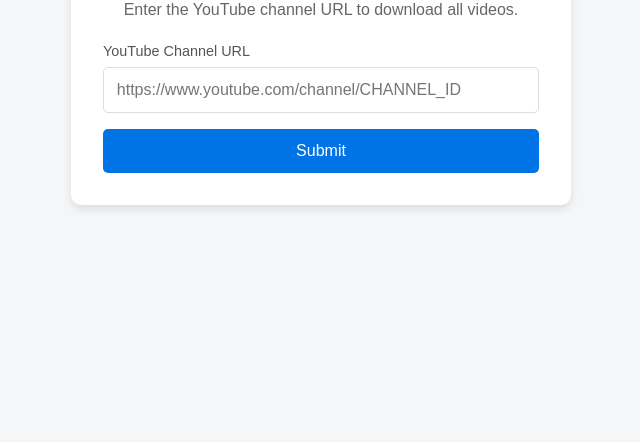
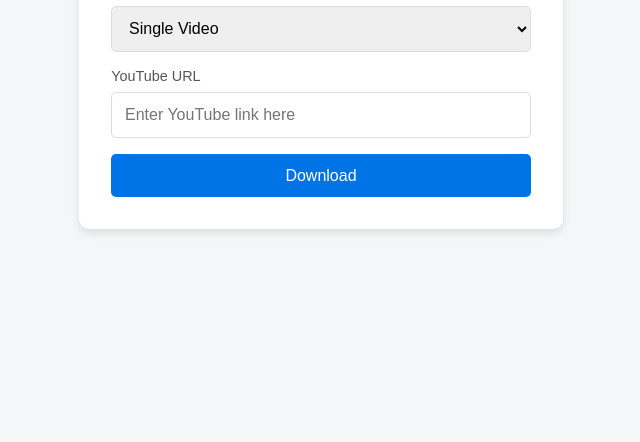
Before and after one commit to p-v-srinag/Youtube-downloader, a plain HTML site: page project 1/index.html in a window 1280 px wide. Shown: the part 358-800 px from the top of the page, without its empty margins (319-959 px from the left). Drawn offline with Linux system fonts and the light colour scheme.

Commit message:
index.html

```diff
--- a/project 1/index.html
+++ b/project 1/index.html
@@ -3,134 +3,65 @@
 <head>
     <meta charset="UTF-8">
     <meta name="viewport" content="width=device-width, initial-scale=1.0">
-    <title>YouTube Channel Downloader</title>
-
-
-    <link rel="icon" type="image/png" href="https://files.oaiusercontent.com/file-fsF9rKXh0Fq6jUZOghAI5pAJ?se=2024-10-28T05%3A03%3A13Z&sp=r&sv=2024-08-04&sr=b&rscc=max-age%3D604800%2C%20immutable%2C%20private&rscd=attachment%3B%20filename%3D5adf8d72-dfb7-4547-ba45-9069735f3ede.webp&sig=4wgyl8AjZMlQFrKbZKEYWuMxzGBiOtSbDUxnp6BOQv4%3D">
-
+    <title>YouTube Downloader</title>
+    <link rel="icon" type="image/png" href="favicon.png">
     <style>
-        /* Basic CSS Reset */
-        * {
-            margin: 0;
-            padding: 0;
-            box-sizing: border-box;
-        }
-
-        body {
-            display: flex;
-            align-items: center;
-            justify-content: center;
-            min-height: 100vh;
-            font-family: Arial, sans-serif;
-            background-color: #f4f6f8;
-            color: #333;
-        }
-
-        .container {
-            background-color: #fff;
-            padding: 2rem;
-            width: 100%;
-            max-width: 500px;
-            border-radius: 10px;
-            box-shadow: 0 4px 8px rgba(0, 0, 0, 0.1);
-            text-align: center;
-        }
-
-        h1 {
-            color: #0073e6;
-            margin-bottom: 1rem;
-        }
-
-        p {
-            font-size: 1rem;
-            color: #666;
-            margin-bottom: 1.5rem;
-        }
-
-        .form-group {
-            margin-bottom: 1rem;
-        }
-
-        .form-group label {
-            font-size: 0.9rem;
-            color: #555;
-            display: block;
-            margin-bottom: 0.5rem;
-            text-align: left;
-        }
-
-        .form-group input[type="url"] {
-            width: 100%;
-            padding: 0.8rem;
-            font-size: 1rem;
-            border: 1px solid #ddd;
-            border-radius: 5px;
-            outline: none;
-            transition: border 0.3s;
-        }
-
-        .form-group input[type="url"]:focus {
-            border-color: #0073e6;
-        }
-
-        .submit-btn {
-            display: inline-block;
-            width: 100%;
-            padding: 0.8rem;
-            background-color: #0073e6;
-            color: #fff;
-            border: none;
-            border-radius: 5px;
-            font-size: 1rem;
-            cursor: pointer;
-            transition: background-color 0.3s;
-        }
-
-        .submit-btn:hover {
-            background-color: #005bb5;
-        }
-
-        .error {
-            color: red;
-            font-size: 0.9rem;
-            margin-top: 0.5rem;
-        }
+        /* CSS Reset */
+        * { margin: 0; padding: 0; box-sizing: border-box; }
+        body { display: flex; align-items: center; justify-content: center; min-height: 100vh; font-family: Arial, sans-serif; background-color: #f4f6f8; color: #333; }
+        .container { background-color: #fff; padding: 2rem; max-width: 500px; border-radius: 10px; box-shadow: 0 4px 8px rgba(0, 0, 0, 0.1); text-align: center; }
+        h1 { color: #0073e6; margin-bottom: 1rem; }
+        p { font-size: 1rem; color: #666; margin-bottom: 1.5rem; }
+        .form-group { margin-bottom: 1rem; text-align: left; }
+        .form-group label { font-size: 0.9rem; color: #555; display: block; margin-bottom: 0.5rem; }
+        .form-group select, .form-group input[type="url"] { width: 100%; padding: 0.8rem; font-size: 1rem; border: 1px solid #ddd; border-radius: 5px; outline: none; transition: border 0.3s; }
+        .submit-btn { display: inline-block; width: 100%; padding: 0.8rem; background-color: #0073e6; color: #fff; border: none; border-radius: 5px; font-size: 1rem; cursor: pointer; transition: background-color 0.3s; }
+        .submit-btn:hover { background-color: #005bb5; }
+        .error { color: red; font-size: 0.9rem; margin-top: 0.5rem; }
     </style>
 </head>
 <body>
     <div class="container">
-        <h1>Download YouTube Channel Videos</h1>
-        <p>Enter the YouTube channel URL to download all videos.</p>
+        <h1>YouTube Video Downloader</h1>
+        <p>Choose download type and enter the URL below.</p>
 
         <div class="form-group">
-            <label for="channelUrl">YouTube Channel URL</label>
-            <input type="url" id="channelUrl" placeholder="https://www.youtube.com/channel/CHANNEL_ID" required>
+            <label for="downloadType">Download Type</label>
+            <select id="downloadType">
+                <option value="video">Single Video</option>
+                <option value="playlist">Playlist</option>
+                <option value="channel">Channel</option>
+            </select>
+        </div>
+
+        <div class="form-group">
+            <label for="channelUrl">YouTube URL</label>
+            <input type="url" id="channelUrl" placeholder="Enter YouTube link here" required>
             <div class="error" id="error"></div>
         </div>
 
-        <button class="submit-btn" onclick="processUrl()">Submit</button>
+        <button class="submit-btn" onclick="processUrl()">Download</button>
     </div>
 
     <script>
         function processUrl() {
             const channelUrl = document.getElementById('channelUrl').value;
+            const downloadType = document.getElementById('downloadType').value;
             const errorDiv = document.getElementById('error');
             errorDiv.textContent = '';
 
             // Send a POST request to the backend server
             fetch('http://127.0.0.1:5000/download', {
                 method: 'POST',
-                headers: {
-                    'Content-Type': 'application/json'
-                },
-                body: JSON.stringify({ channelUrl: channelUrl })
+                headers: { 'Content-Type': 'application/json' },
+                body: JSON.stringify({ channelUrl: channelUrl, downloadType: downloadType })
             })
             .then(response => response.json())
             .then(data => {
                 if (data.error) {
                     errorDiv.textContent = data.error;
                 } else {
-                    alert('Videos are being downloaded!');
+                    alert(data.message);
                 }
             })
             .catch(error => {
@@ -139,6 +70,5 @@
             });
         }
     </script>
-
 </body>
 </html>
```
